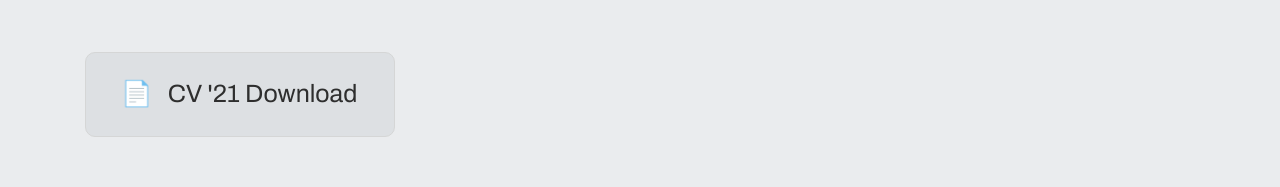
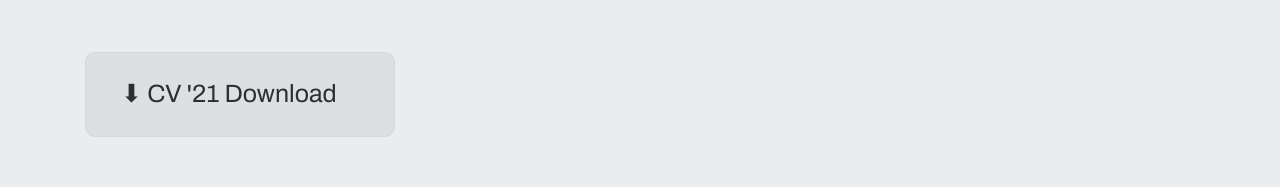
Before and after one commit to dosatt/temporary-portfolio, a plain HTML site: page index.html in a window 1280 px wide. Shown: the part 2263-2450 px from the top of the page. Drawn offline with Linux system fonts and the light colour scheme.

Commit message:
Little cosmetic changes to CV button

```diff
--- a/index.html
+++ b/index.html
@@ -100,7 +100,7 @@
 				Credo inoltre in un approccio libero da limiti operativi, quali possono essere, ad esempio, la mancata conoscenza di software specifici, e che si possa esprimere nella più ampia autonomia, ispirato da una continua ricerca di soluzioni progettuali.
 				</p>
 				<!-- <p>&nbsp; &nbsp; &nbsp; &nbsp; 💼 &nbsp;Gallery Portfolio.pdf download</p> -->
-				<p class="slot" onclick="">📄&nbsp; &nbsp;CV '21 Download</p>
+				<p class="slot" onclick="">⬇ CV '21 Download</p>
 			</div>
 
 			<div class="Footer">
```
